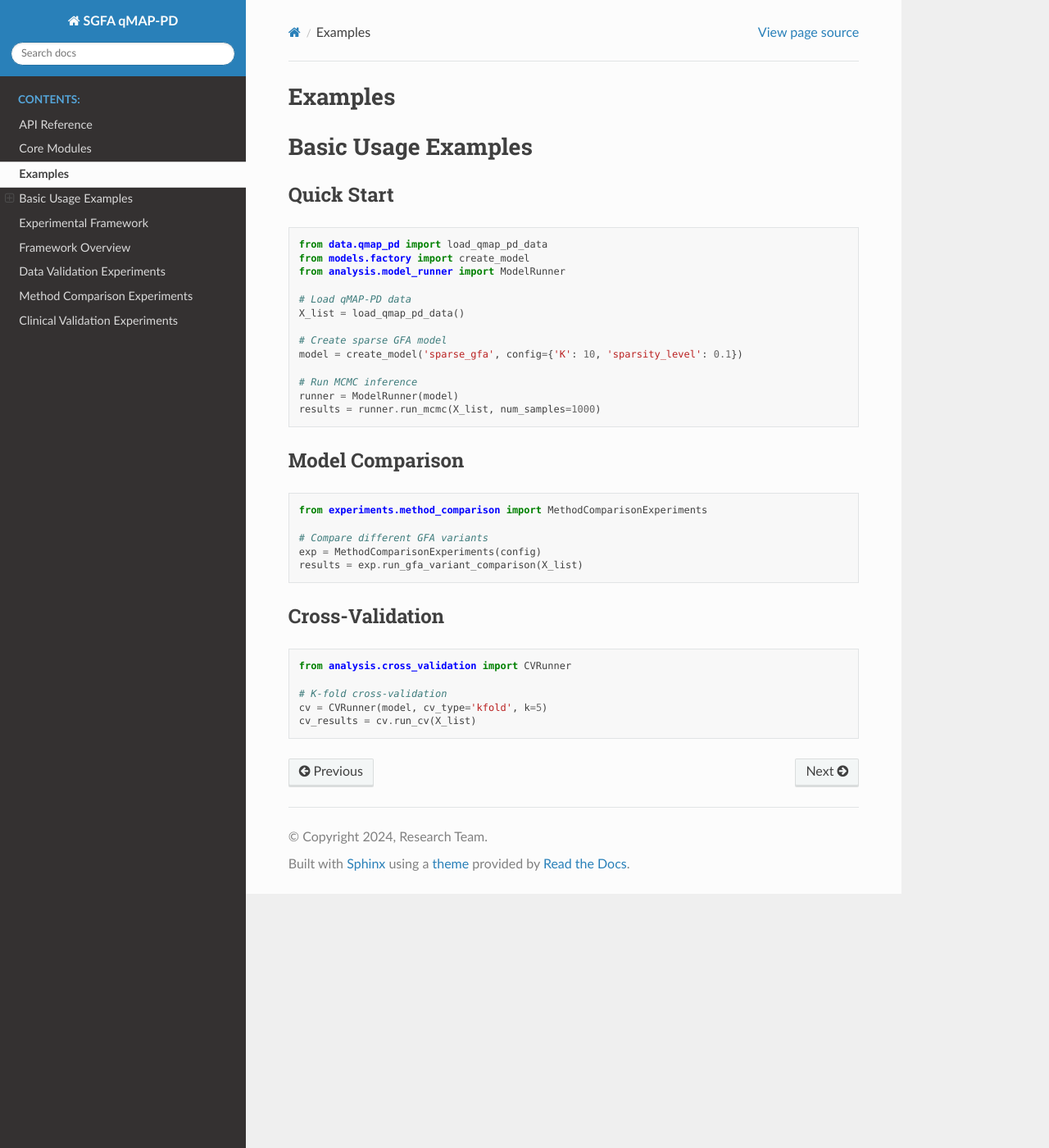
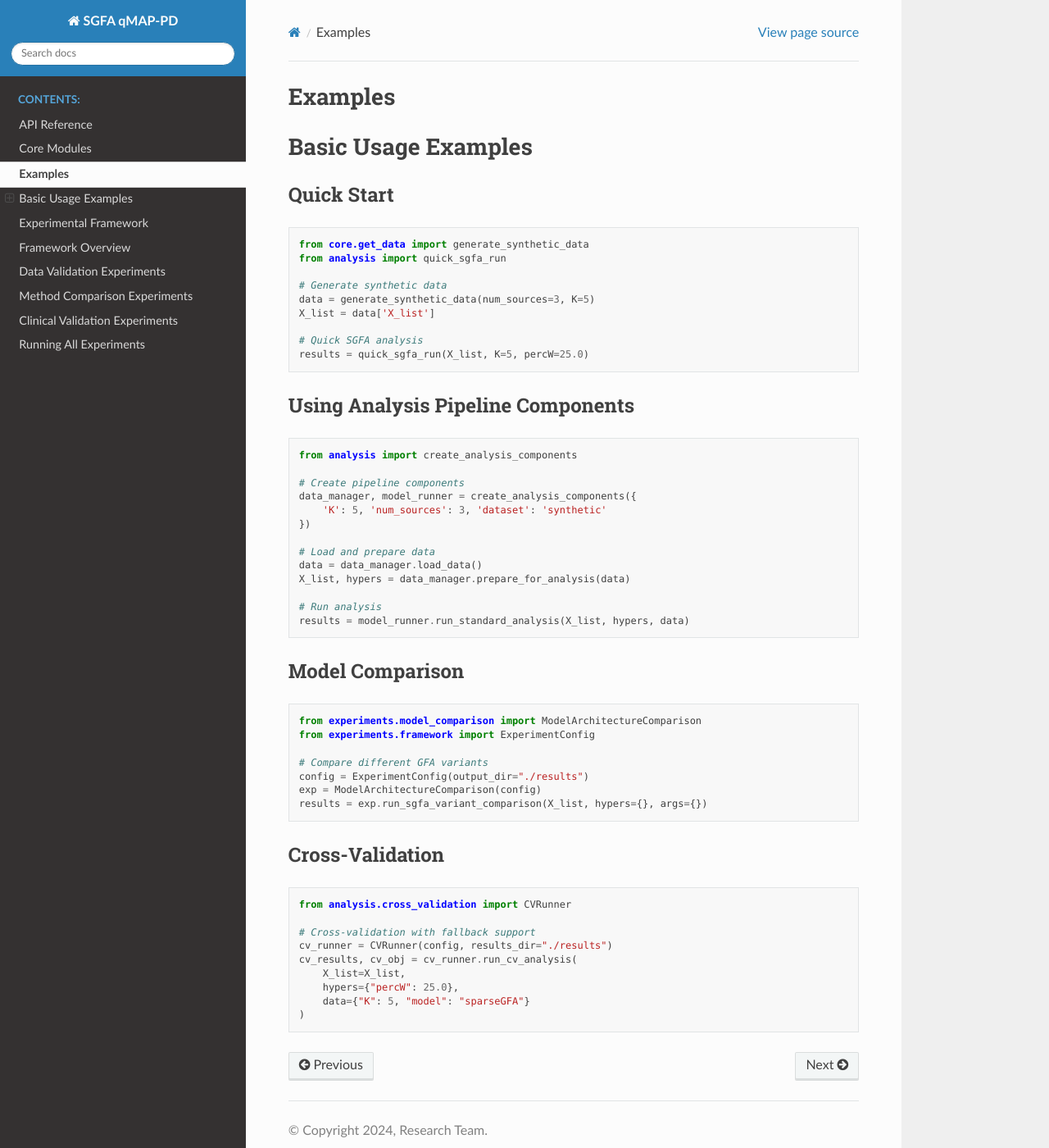
Before and after one commit to meeramads/sgfa_qmap-pd, a Sphinx documentation site: the page built from docs/examples/index.rst, in a window 1280 px wide and 1400 px high. Shown: the whole window at 82% size. Built offline with Sphinx 7.4.7 and the Read the Docs theme 3.1.0, drawn with Linux system fonts in a browser that asks for light colours; pages that are not in the unit, such as notebooks, are missing from menus.

Commit message:
implemented use of ModelRunner and DataManager classes in experiments

```diff
--- a/docs/examples/index.rst
+++ b/docs/examples/index.rst
@@ -16,30 +16,47 @@
 
 .. code-block:: python
 
-   from data.qmap_pd import load_qmap_pd_data
-   from models.factory import create_model
-   from analysis.model_runner import ModelRunner
+   from core.get_data import generate_synthetic_data
+   from analysis import quick_sgfa_run
 
-   # Load qMAP-PD data
-   X_list = load_qmap_pd_data()
+   # Generate synthetic data
+   data = generate_synthetic_data(num_sources=3, K=5)
+   X_list = data['X_list']
 
-   # Create sparse GFA model
-   model = create_model('sparse_gfa', config={'K': 10, 'sparsity_level': 0.1})
+   # Quick SGFA analysis
+   results = quick_sgfa_run(X_list, K=5, percW=25.0)
 
-   # Run MCMC inference
-   runner = ModelRunner(model)
-   results = runner.run_mcmc(X_list, num_samples=1000)
+Using Analysis Pipeline Components
+----------------------------------
+
+.. code-block:: python
+
+   from analysis import create_analysis_components
+
+   # Create pipeline components
+   data_manager, model_runner = create_analysis_components({
+       'K': 5, 'num_sources': 3, 'dataset': 'synthetic'
+   })
+
+   # Load and prepare data
+   data = data_manager.load_data()
+   X_list, hypers = data_manager.prepare_for_analysis(data)
+
+   # Run analysis
+   results = model_runner.run_standard_analysis(X_list, hypers, data)
 
 Model Comparison
 ----------------
 
 .. code-block:: python
 
-   from experiments.method_comparison import MethodComparisonExperiments
+   from experiments.model_comparison import ModelArchitectureComparison
+   from experiments.framework import ExperimentConfig
 
    # Compare different GFA variants
-   exp = MethodComparisonExperiments(config)
-   results = exp.run_gfa_variant_comparison(X_list)
+   config = ExperimentConfig(output_dir="./results")
+   exp = ModelArchitectureComparison(config)
+   results = exp.run_sgfa_variant_comparison(X_list, hypers={}, args={})
 
 Cross-Validation
 ----------------
@@ -48,6 +65,10 @@
 
    from analysis.cross_validation import CVRunner
 
-   # K-fold cross-validation
-   cv = CVRunner(model, cv_type='kfold', k=5)
-   cv_results = cv.run_cv(X_list)
+   # Cross-validation with fallback support
+   cv_runner = CVRunner(config, results_dir="./results")
+   cv_results, cv_obj = cv_runner.run_cv_analysis(
+       X_list=X_list,
+       hypers={"percW": 25.0},
+       data={"K": 5, "model": "sparseGFA"}
+   )
```
Also changed, not shown: docs/api/analysis.rst (+14 -0 lines), docs/experiments/index.rst (+23 -5 lines), 2 other files.
